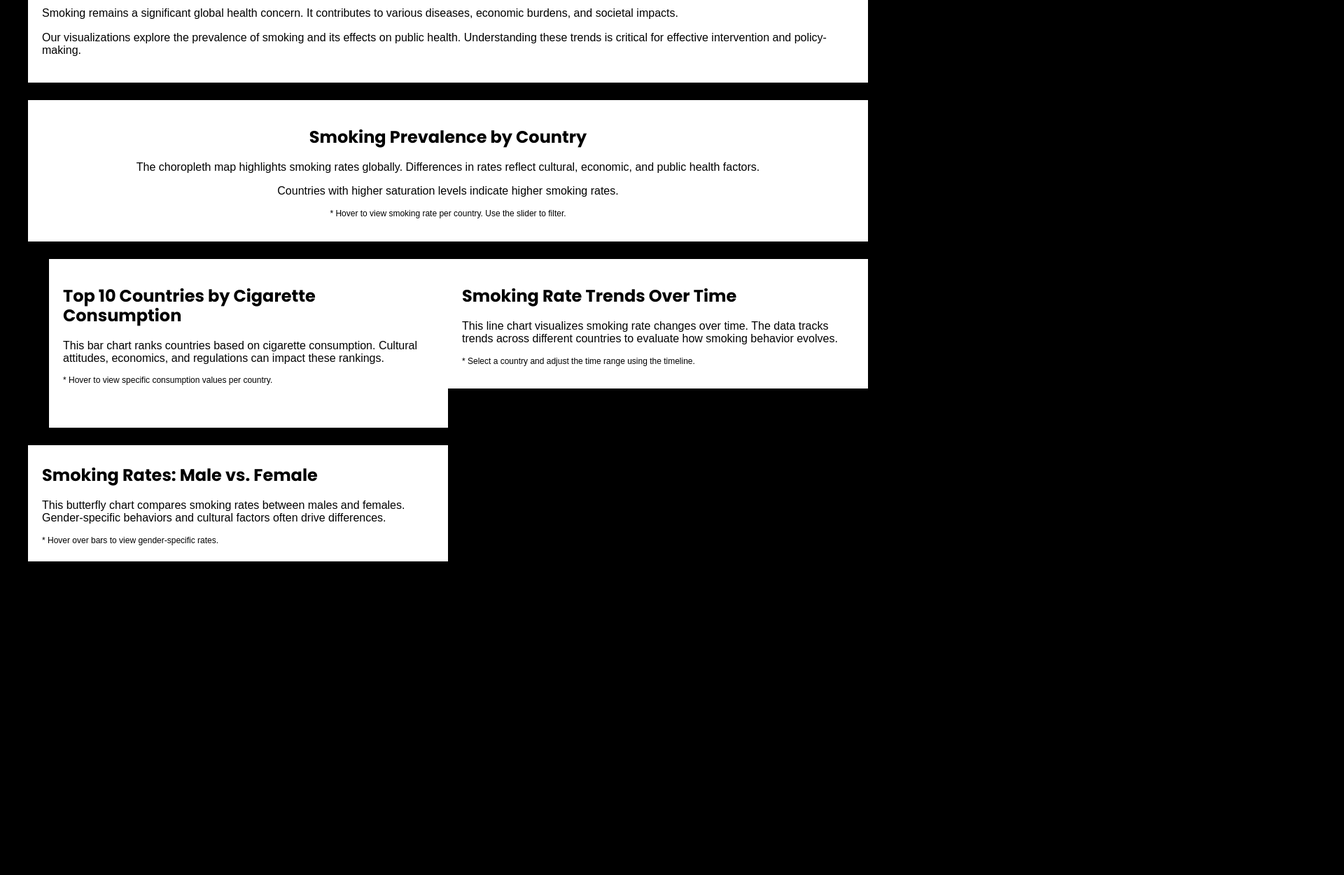
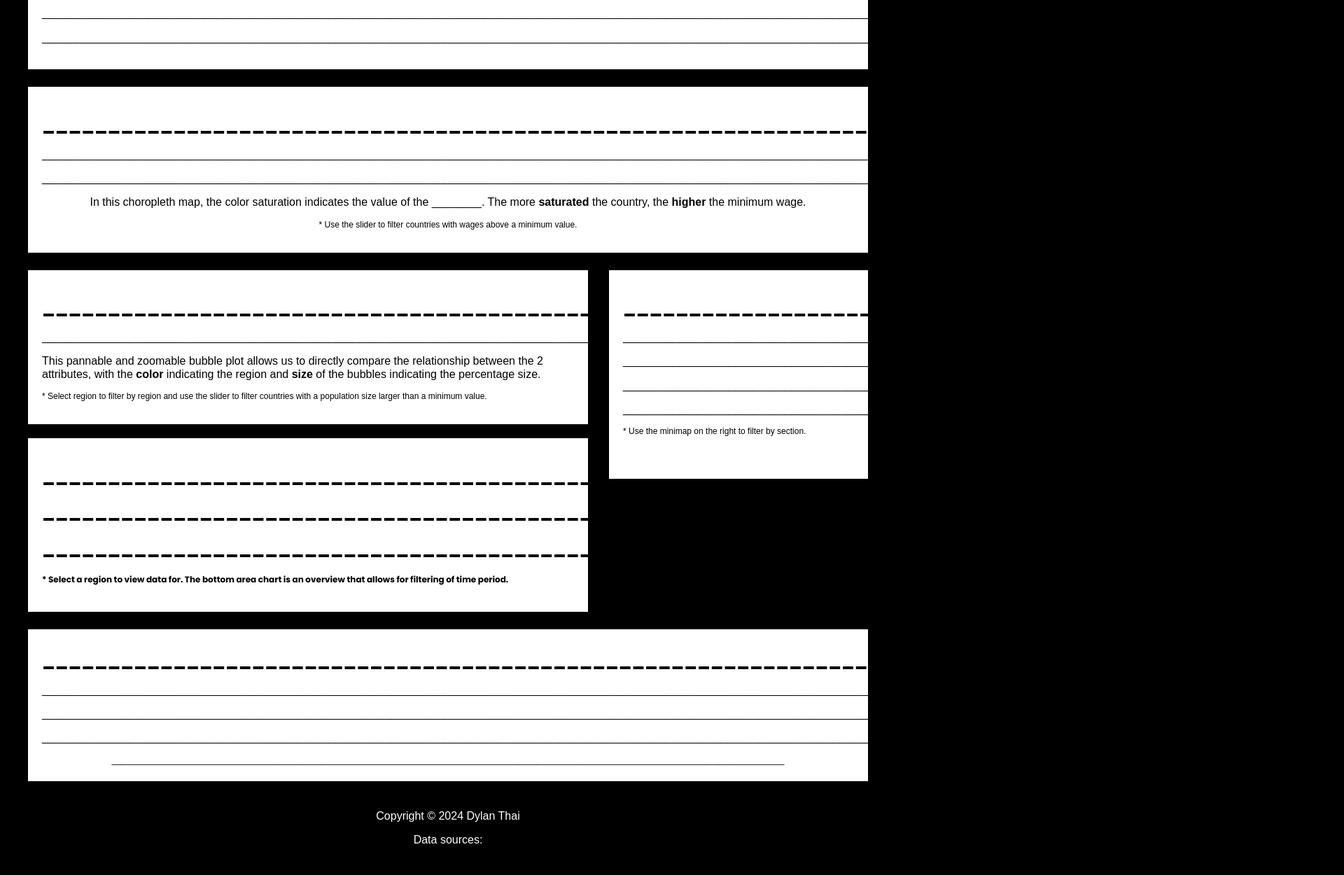
Before and after one commit to CaiHeShun/FIT3179A2, a plain HTML site: page index.html in a window 1280 px wide. Shown: the part 142-1392 px from the top of the page at 70% size, 1920 px wide, since content can reach past the window. Before the commit the page ends 969 px from the top, so only its background shows below. Drawn offline with nearby package versions, Linux system fonts and the light colour scheme; a script that the page names is missing.

Commit message:
Update index.html

```diff
--- a/index.html
+++ b/index.html
@@ -1,101 +1,131 @@
 <!DOCTYPE html>
-<html lang="en">
+<html>
 <head>
     <meta charset="UTF-8">
-    <meta name="viewport" content="width=device-width, initial-scale=1.0">
-    <title>Smoking Data Visualizations</title>
+    <title>All About Wages</title>
 
-    <!-- Vega & Vega-Lite -->
+    <!-- Import Vega & Vega-Lite (does not have to be from CDN) -->
     <script src="https://cdn.jsdelivr.net/npm/vega@5.20.2"></script>
     <script src="https://cdn.jsdelivr.net/npm/vega-lite@5.1.0"></script>
     <script src="https://cdn.jsdelivr.net/npm/vega-embed@6.17.0"></script>
 
-    <!-- Import PureCSS -->
-    <link rel="stylesheet" href="https://unpkg.com/purecss@2.0.6/build/pure-min.css">
+    <!-- Import pure.css -->
+    <link rel="stylesheet" href="https://unpkg.com/purecss@2.0.6/build/pure-min.css" integrity="sha384-Uu6IeWbM+gzNVXJcM9XV3SohHtmWE+3VGi496jvgX1jyvDTXfdK+rfZc8C1Aehk5" crossorigin="anonymous">
     <link rel="stylesheet" href="https://unpkg.com/purecss@2.0.6/build/grids-responsive-min.css">
+    <meta name="viewport" content="width=device-width, initial-scale=1">
 
-    <!-- Google Font -->
-    <link href="https://fonts.googleapis.com/css2?family=Poppins:wght@400;700&display=swap" rel="stylesheet">
+    <!-- Google font -->
+    <link href="https://fonts.googleapis.com/css2?family=Poppins:wght@400;500;600;700;800;900&display=swap" rel="stylesheet">
 
-    <!-- Custom Styles -->
-    <link rel="stylesheet" href="css/style.css">
+    <!-- CSS file -->
+    <link rel="stylesheet" type="text/css" href="css/style.css" media="all">
+    <style>
+        .text-center {
+            text-align: center;
+        }
+    </style>
 </head>
 <body>
     <div class="page">
-        <!-- Header Section -->
+        <!-- pure grid group -->
         <div class="pure-g" id="banner">
-            <div class="pure-u-1 text-center">
-                <h1>Exploring the Impact of Smoking Worldwide</h1>
-                <p>Smoking remains a significant global health concern. It contributes to various diseases, economic burdens, and societal impacts.</p>
-                <p>Our visualizations explore the prevalence of smoking and its effects on public health. Understanding these trends is critical for effective intervention and policy-making.</p>
+            <div class="pure-u-1-1 text-center">
+                <h1>All About <span style="color: #990000;">WAGE$</span></h1>
+                <p>________________________________________________________________________________________________________________________________________________</p>
+                <p>________________________________________________________________________________________________________________________________________________</p>
             </div>
         </div>
+        <!-- end pure grid group -->
 
-        <!-- Main Visualization: Choropleth Map -->
+        <!-- pure grid group -->
         <div class="pure-g">
-            <div class="pure-u-1">
+            <div class="pure-u-1-1">
                 <div id="choro_frame">
-                    <h2>Smoking Prevalence by Country</h2>
-                    <p>The choropleth map highlights smoking rates globally. Differences in rates reflect cultural, economic, and public health factors.</p>
-                    <p>Countries with higher saturation levels indicate higher smoking rates.</p>
-                    <div id="small_text">
-                        <p>* Hover to view smoking rate per country. Use the slider to filter.</p>
+                    <div class="description-left text-center">
+                        <h2>________________________________________________________________________________________________________________________________________________</h2>
+                        <p>________________________________________________________________________________________________________________________________________________</p>
+                        <p>________________________________________________________________________________________________________________________________________________</p>
+                        <p>In this choropleth map, the color saturation indicates the value of the ________. The more <b>saturated</b> the country, the <b>higher</b> the minimum wage.</p>
+                        <div id="small_text">
+                            <p>* Use the slider to filter countries with wages above a minimum value.</p>
+                        </div>
                     </div>
                     <div id="choropleth_map"></div>
                 </div>
             </div>
         </div>
+        <!-- end pure grid group -->
 
-        <!-- Visualization 2: Bar Chart and Line Chart on Same Row -->
+        <!-- pure grid group -->
         <div class="pure-g">
-            <div class="pure-u-1-2">
+            <div class="pure-u-2-3">
+                <div id="scatter_frame">
+                    <h2>________________________________________________________________________________________________________________________________________________</h2>
+                    <p>________________________________________________________________________________________________________________________________________________</p>
+                    <p>This pannable and zoomable bubble plot allows us to directly compare the relationship between the 2 attributes, with the <b>color</b> indicating the region and <b>size</b> of the bubbles indicating the percentage size.</p>
+                    <div id="small_text">
+                        <p>* Select region to filter by region and use the slider to filter countries with a population size larger than a minimum value.</p>
+                    </div>
+                    <div id="bubble_plot"></div>
+                </div>
+                <div id="line_frame">
+                    <h2>________________________________________________________________________________________________________________________________________________/h2>
+                    <p>________________________________________________________________________________________________________________________________________________</p>
+                    <p>________________________________________________________________________________________________________________________________________________</p>
+                    <div id="small_text">
+                        <p>* Select a region to view data for. The bottom area chart is an overview that allows for filtering of time period.</p>
+                    </div>
+                    <div id="line_chart"></div>
+                </div>
+            </div>
+            <div class="pure-u-1-3">
                 <div id="bar_frame">
-                    <h2>Top 10 Countries by Cigarette Consumption</h2>
-                    <p>This bar chart ranks countries based on cigarette consumption. Cultural attitudes, economics, and regulations can impact these rankings.</p>
+                    <h2>________________________________________________________________________________________________________________________________________________</h2>
+                    <p>________________________________________________________________________________________________________________________________________________</p>
+                    <p>________________________________________________________________________________________________________________________________________________</p>
+                    <p>________________________________________________________________________________________________________________________________________________.</p>
+                    <p>________________________________________________________________________________________________________________________________________________</p>
                     <div id="small_text">
-                        <p>* Hover to view specific consumption values per country.</p>
+                        <p>* Use the minimap on the right to filter by section.</p>
                     </div>
                     <div id="bar_chart"></div>
                 </div>
             </div>
+        </div>
+        <!-- end pure grid group -->
 
-            <div class="pure-u-1-2">
-                <div id="line_frame">
-                    <h2>Smoking Rate Trends Over Time</h2>
-                    <p>This line chart visualizes smoking rate changes over time. The data tracks trends across different countries to evaluate how smoking behavior evolves.</p>
-                    <div id="small_text">
-                        <p>* Select a country and adjust the time range using the timeline.</p>
-                    </div>
-                    <div id="line_chart"></div>
-                </div>
-            </div>
-        </div>
-
-        <!-- Visualization 3: Butterfly Chart and Bubble Plot on Same Row -->
+                <!-- pure grid group -->
         <div class="pure-g">
-            <div class="pure-u-1-2">
+            <div class="pure-u-1-1">
                 <div id="butterfly_frame">
-                    <h2>Smoking Rates: Male vs. Female</h2>
-                    <p>This butterfly chart compares smoking rates between males and females. Gender-specific behaviors and cultural factors often drive differences.</p>
-                    <div id="small_text">
-                        <p>* Hover over bars to view gender-specific rates.</p>
+                    <div class="description-left text-center">
+                        <h2>________________________________________________________________________________________________________________________________________________</h2>
+                        <p>________________________________________________________________________________________________________________________________________________</p>
+                        <p>________________________________________________________________________________________________________________________________________________</p>
+                        <p>________________________________________________________________________________________________________________________________________________</p>
+                        <div id="small_text">
+                            <p>________________________________________________________________________________________________________________________________________________</p>
+                        </div>
                     </div>
                     <div id="butterfly_chart"></div>
                 </div>
             </div>
+        </div>
+        <!-- end pure grid group -->
 
-            <div class="pure-u-1-2">
-                <div id="bubble_frame">
-                    <h2>Smoking Rates vs. Healthcare Spending</h2>
-                    <p>This bubble plot reveals the relationship between smoking rates and healthcare spending. Larger bubbles indicate larger populations, while color represents continent.</p>
-                    <div id="small_text">
-                        <p>* Pan and zoom to explore regions. Larger bubbles represent bigger populations.</p>
-                    </div>
-                    <div id="bubble_plot"></div>
-                </div>
+
+
+        <!-- pure grid group -->
+        <div class="pure-g">
+            <div class="pure-u-1-1 text-center" id="end_credit">
+                <p style="color: white;">Copyright © 2024 Dylan Thai</p>
+                <p style="color: white;">Data sources: </p>
             </div>
         </div>
+        <!-- end pure grid group -->
     </div>
+    <!-- end page -->
+
 
     <!-- Vega Embed Scripts -->
     <script type="text/javascript">
```
